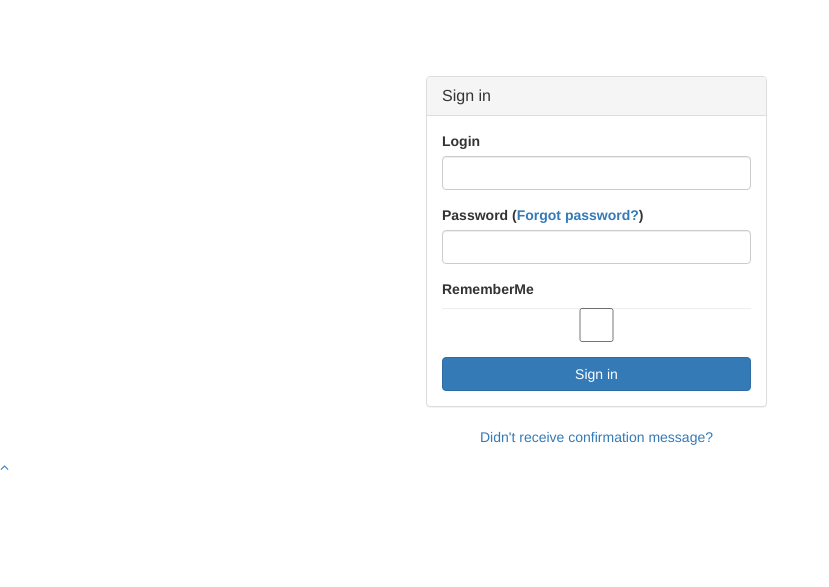
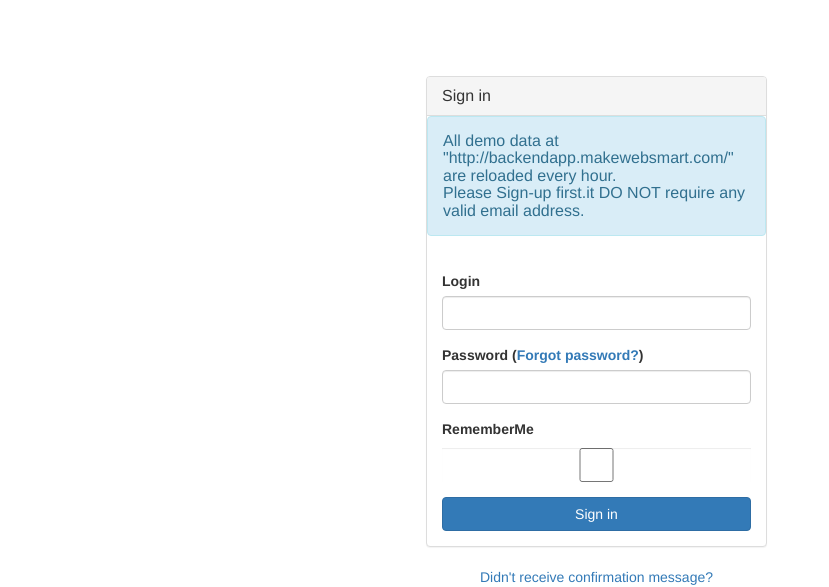
Before and after one commit to MakeWebSmart/webapp, a Yii app: template views/user/security/login.php in a window 1280 px wide. Shown: the top 587 px of the page, without its empty margins (0-829 px from the left). Run offline with PHP 8.4 and a stand-in for Yii, Linux system fonts and the light colour scheme; the template is opened without the code that fills it, so the values that code supplies are empty; form fields are guessed from the names that the template uses; some libraries are stand-ins or nearby versions.

Commit message:
demo info

```diff
--- a/views/user/security/login.php
+++ b/views/user/security/login.php
@@ -28,6 +28,10 @@
             <div class="panel-heading">
                 <h3 class="panel-title"><?= Html::encode($this->title) ?></h3>
             </div>
+			<div class="alert alert-info">
+                <h3 class="panel-title">All demo data at "http://backendapp.makewebsmart.com/" are reloaded every hour.</h3>
+				<h3 class="panel-title">Please Sign-up first.it DO NOT require any valid email address.</h3>
+            </div>
             <div class="panel-body">
                 <?php $form = ActiveForm::begin([
                     'id' => 'login-form',
```
